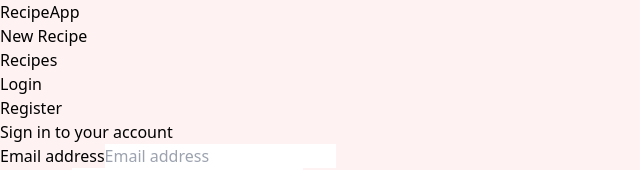
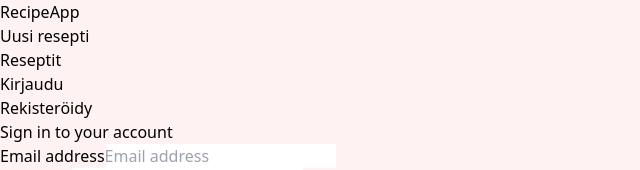
Before and after one commit to Jeb4dev/recipeapp, a Next.js app in the folder recipeapp/: page /login in a window 1280 px wide. Shown: the top 170 px of the page, without its empty margins (0-640 px from the left). Built offline with nearby package versions, Linux system fonts and the light colour scheme.

Commit message:
translated to finnish

```diff
--- a/recipeapp/components/header.jsx
+++ b/recipeapp/components/header.jsx
@@ -34,7 +34,7 @@ function LoginProfileComponent() {
           <p className="text-white hover:text-gray-300">{session.username}</p>
         </Link>
         <Link href={'#'} onClick={handleLogout}>
-          <p className="text-white hover:text-gray-300">Logout</p>
+          <p className="text-white hover:text-gray-300">Kirjaudu ulos</p>
         </Link>
       </div>
     );
@@ -42,10 +42,10 @@ function LoginProfileComponent() {
     component = (
       <div className={'flex space-x-4'}>
         <Link href={'/login'}>
-          <p className="text-white hover:text-gray-300">Login</p>
+          <p className="text-white hover:text-gray-300">Kirjaudu</p>
         </Link>
         <Link href={'/register'}>
-          <p className="text-white hover:text-gray-300">Register</p>
+          <p className="text-white hover:text-gray-300">Rekisteröidy</p>
         </Link>
       </div>
     );
@@ -63,12 +63,12 @@ const Header = () => (
         <ul className="flex space-x-4">
           <li>
             <Link href={'/newrecipe'}>
-              <p className="text-white hover:text-gray-300">New Recipe</p>
+              <p className="text-white hover:text-gray-300">Uusi resepti</p>
             </Link>
           </li>
           <li>
             <Link href={'/recipes'}>
-              <p className="text-white hover:text-gray-300">Recipes</p>
+              <p className="text-white hover:text-gray-300">Reseptit</p>
             </Link>
           </li>
           <li>
```
